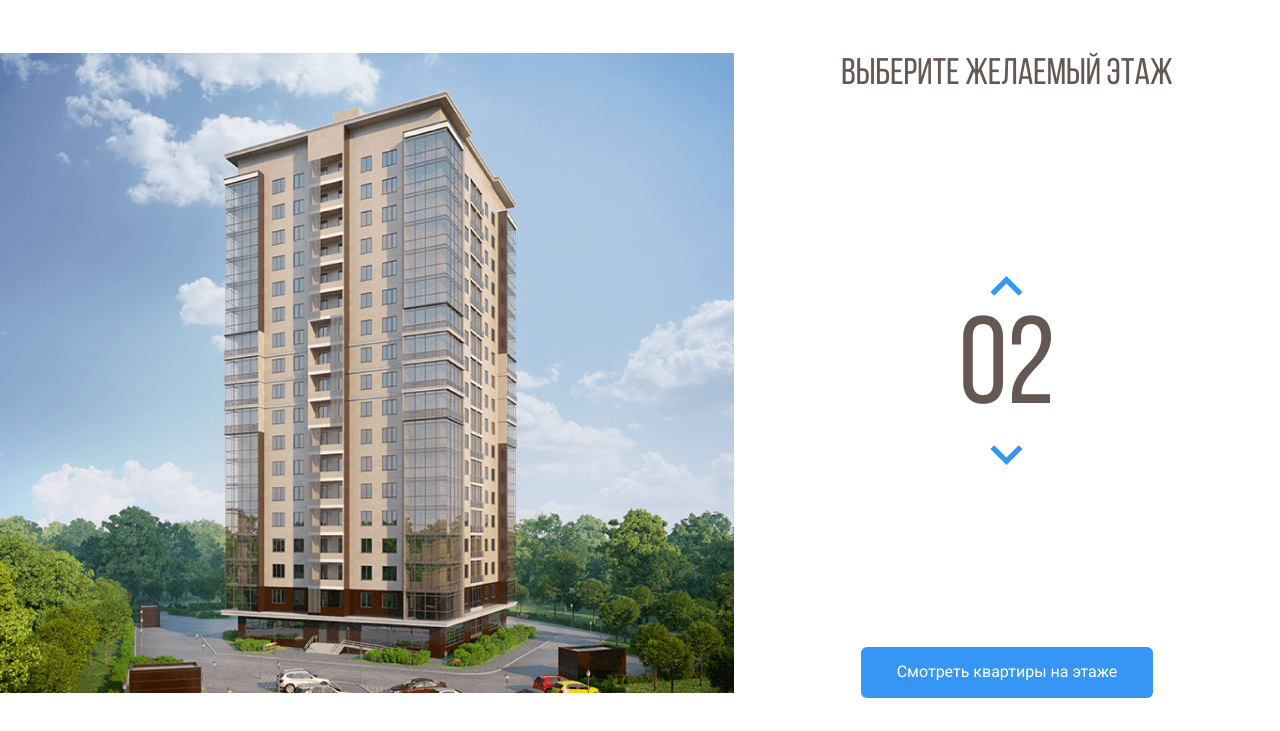
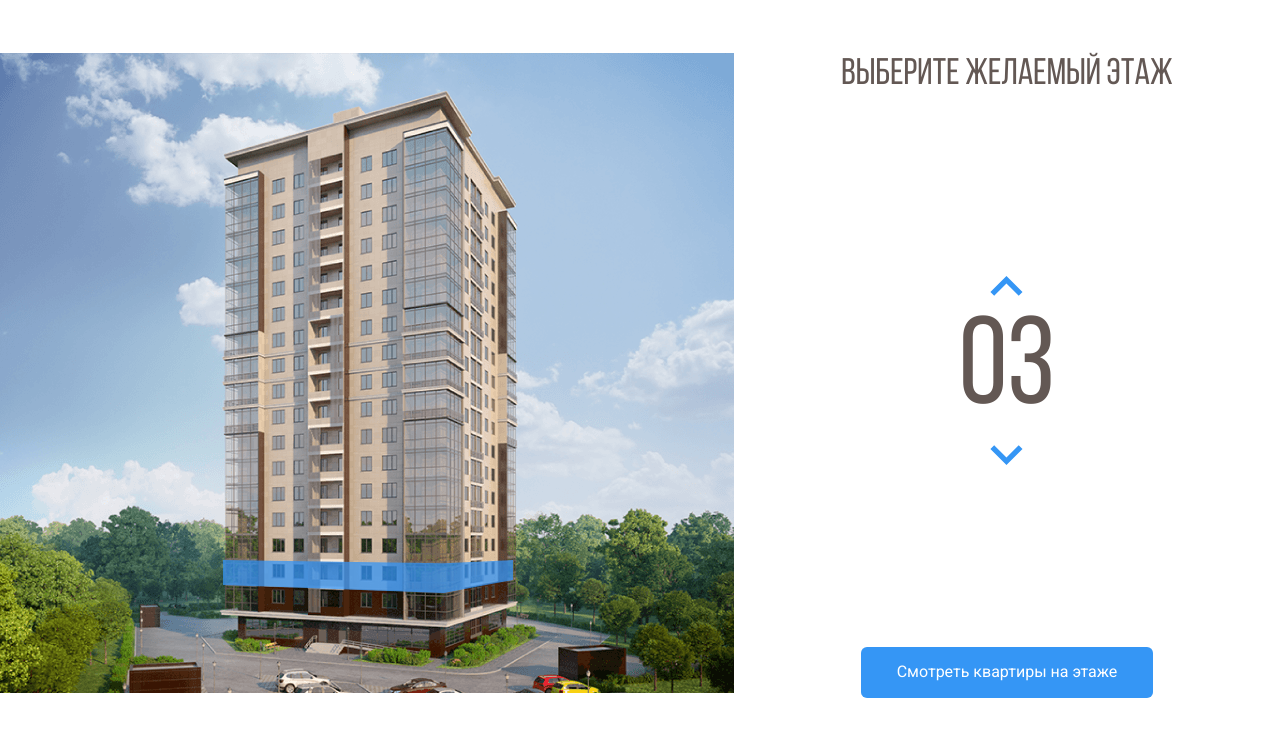
Before and after one commit to 1Yuji/Melody, a plain HTML site: page index.html in a window 1280 px wide. Both pictures are taken after a click on the button 1006 px from the left and 356 px from the top of the page. Shown: the part 69-800 px from the top of the page. Drawn offline with nearby package versions, Linux system fonts and the light colour scheme.

Commit message:
Добавил интерактивный счетчик

```diff
--- a/css/style.css
+++ b/css/style.css
@@ -79,6 +79,9 @@ body {
 .home-image path:hover {
   opacity: 1;
 }
+path.current-floor {
+  opacity: 1;
+}
 .counter-group {
   display: flex;
   flex-direction: column;
--- a/index.html
+++ b/index.html
@@ -57,23 +57,23 @@
         </pattern>
         <image id="image0" width="740" height="640" xlink:href="img/home.png" />
       </defs>
-      <path d="M222 533L442.8 541L512 527.3V549L443.5 568.7L222 557.7V533Z" fill="#3595F6" fill-opacity="0.75" />
-      <path d="M223 532V507L443.3 510.3L513 507V527L443.7 540L223 532Z" fill="#3595F6" fill-opacity="0.75" />
-      <path d="M223 506V481H444H513V504L445 511L223 506Z" fill="#3595F6" fill-opacity="0.75" />
-      <path d="M223 482V457L444.3 453.3L512 460V482H444" fill="#3595F6" fill-opacity="0.75" />
-      <path d="M223 456V430L444.5 426.7L513 437.7V459L444 452.3L223 456Z" fill="#3595F6" fill-opacity="0.75" />
-      <path d="M222 429V405.3L443 393L514 416V437.3L443 425L222 429Z" fill="#3595F6" fill-opacity="0.75" />
-      <path d="M222 407V382L444.2 365.7L514 394.3V415L443.7 393.3L222 407Z" fill="#3595F6" fill-opacity="0.75" />
-      <path d="M222 382V357L444.5 336.7L514 373.3V394L442 365.3L222 382Z" fill="#3595F6" fill-opacity="0.75" />
-      <path d="M222 356V332L445 307.3L514 351.3V373L444.7 335L222 356Z" fill="#3595F6" fill-opacity="0.75" />
-      <path d="M222 331V307L444.5 278.3L514 329.3V350L443.7 307.7L222 331Z" fill="#3595F6" fill-opacity="0.75" />
-      <path d="M221 307V283L443.3 250L514 309.3V329L444 278.3L221 307Z" fill="#3595F6" fill-opacity="0.75" />
-      <path d="M222 282V258L443.2 223L513 287V308L444.3 249.7L222 282Z" fill="#3595F6" fill-opacity="0.75" />
-      <path d="M222 258V233L444.3 195L513 265.3V286L444 222L222 258Z" fill="#3595F6" fill-opacity="0.75" />
-      <path d="M222 232V207L442.8 163.3L513 242.3V265L444 191.7L222 232Z" fill="#3595F6" fill-opacity="0.75" />
-      <path d="M223 208V183L443 135L513 220V243L442.3 163.7L223 208Z" fill="#3595F6" fill-opacity="0.75" />
-      <path d="M222 183V158L441.8 106L513 198.3V221L443.3 134.7L222 183Z" fill="#3595F6" fill-opacity="0.75" />
-      <path d="M222 158V132L444 75.3L513 177V198L443.7 106.3L222 158Z" fill="#3595F6" fill-opacity="0.75" />
+      <path data-floor="02" d="M222 533L442.8 541L512 527.3V549L443.5 568.7L222 557.7V533Z" fill="#3595F6" fill-opacity="0.75" />
+      <path data-floor="03" d="M223 532V507L443.3 510.3L513 507V527L443.7 540L223 532Z" fill="#3595F6" fill-opacity="0.75" />
+      <path data-floor="04" d="M223 506V481H444H513V504L445 511L223 506Z" fill="#3595F6" fill-opacity="0.75" />
+      <path data-floor="05" d="M223 482V457L444.3 453.3L512 460V482H444" fill="#3595F6" fill-opacity="0.75" />
+      <path data-floor="06" d="M223 456V430L444.5 426.7L513 437.7V459L444 452.3L223 456Z" fill="#3595F6" fill-opacity="0.75" />
+      <path data-floor="07" d="M222 429V405.3L443 393L514 416V437.3L443 425L222 429Z" fill="#3595F6" fill-opacity="0.75" />
+      <path data-floor="08" d="M222 407V382L444.2 365.7L514 394.3V415L443.7 393.3L222 407Z" fill="#3595F6" fill-opacity="0.75" />
+      <path data-floor="09" d="M222 382V357L444.5 336.7L514 373.3V394L442 365.3L222 382Z" fill="#3595F6" fill-opacity="0.75" />
+      <path data-floor="10" d="M222 356V332L445 307.3L514 351.3V373L444.7 335L222 356Z" fill="#3595F6" fill-opacity="0.75" />
+      <path data-floor="11" d="M222 331V307L444.5 278.3L514 329.3V350L443.7 307.7L222 331Z" fill="#3595F6" fill-opacity="0.75" />
+      <path data-floor="12" d="M221 307V283L443.3 250L514 309.3V329L444 278.3L221 307Z" fill="#3595F6" fill-opacity="0.75" />
+      <path data-floor="13" d="M222 282V258L443.2 223L513 287V308L444.3 249.7L222 282Z" fill="#3595F6" fill-opacity="0.75" />
+      <path data-floor="14" d="M222 258V233L444.3 195L513 265.3V286L444 222L222 258Z" fill="#3595F6" fill-opacity="0.75" />
+      <path data-floor="15" d="M222 232V207L442.8 163.3L513 242.3V265L444 191.7L222 232Z" fill="#3595F6" fill-opacity="0.75" />
+      <path data-floor="16" d="M223 208V183L443 135L513 220V243L442.3 163.7L223 208Z" fill="#3595F6" fill-opacity="0.75" />
+      <path data-floor="17" d="M222 183V158L441.8 106L513 198.3V221L443.3 134.7L222 183Z" fill="#3595F6" fill-opacity="0.75" />
+      <path data-floor="18" d="M222 158V132L444 75.3L513 177V198L443.7 106.3L222 158Z" fill="#3595F6" fill-opacity="0.75" />
     </svg>
 
   </div>
@@ -94,5 +94,10 @@
   </div>
   <!-- /.main-info -->
 </main>
+<script
+  src="https://code.jquery.com/jquery-3.6.0.min.js"
+  integrity="sha256-/xUj+3OJU5yExlq6GSYGSHk7tPXikynS7ogEvDej/m4=" crossorigin="anonymous"
+></script>
+<script src="js/main.js"></script>
 </body>
 </html>
--- /dev/null
+++ b/js/main.js
@@ -0,0 +1,33 @@
+$(document).ready(function () {
+  var currentFloor = 2;
+  var floorPath = $(".home-image path")
+  var counterUp = $(".counter-up");
+  var counterDown = $(".counter-down");
+  floorPath.on("mouseover", function () {
+     floorPath.removeClass('current-floor');
+    currentFloor = $(this).attr("data-floor");
+    $(".counter").text(currentFloor);
+  });
+
+  counterUp.on("click", function () {
+    if (currentFloor < 18) {
+      currentFloor++;
+      usCurrentFloor = currentFloor.toLocaleString("en-US", {minimumIntegerDigits: 2,
+      useGrouping: false });
+      $('.counter').text(usCurrentFloor);
+      floorPath.removeClass('current-floor');
+      $(`[data-floor=${usCurrentFloor}]`).toggleClass("current-floor");
+    }
+  });
+
+ counterDown.on('click', function() {
+    if(currentFloor > 2) {
+      currentFloor--;
+       usCurrentFloor = currentFloor.toLocaleString("en-US", {minimumIntegerDigits: 2,
+      useGrouping: false });
+       $(".counter").text(usCurrentFloor);
+       floorPath.removeClass('current-floor');
+      $(`[data-floor=${usCurrentFloor}]`).toggleClass("current-floor");
+    }
+ })
+});
```
